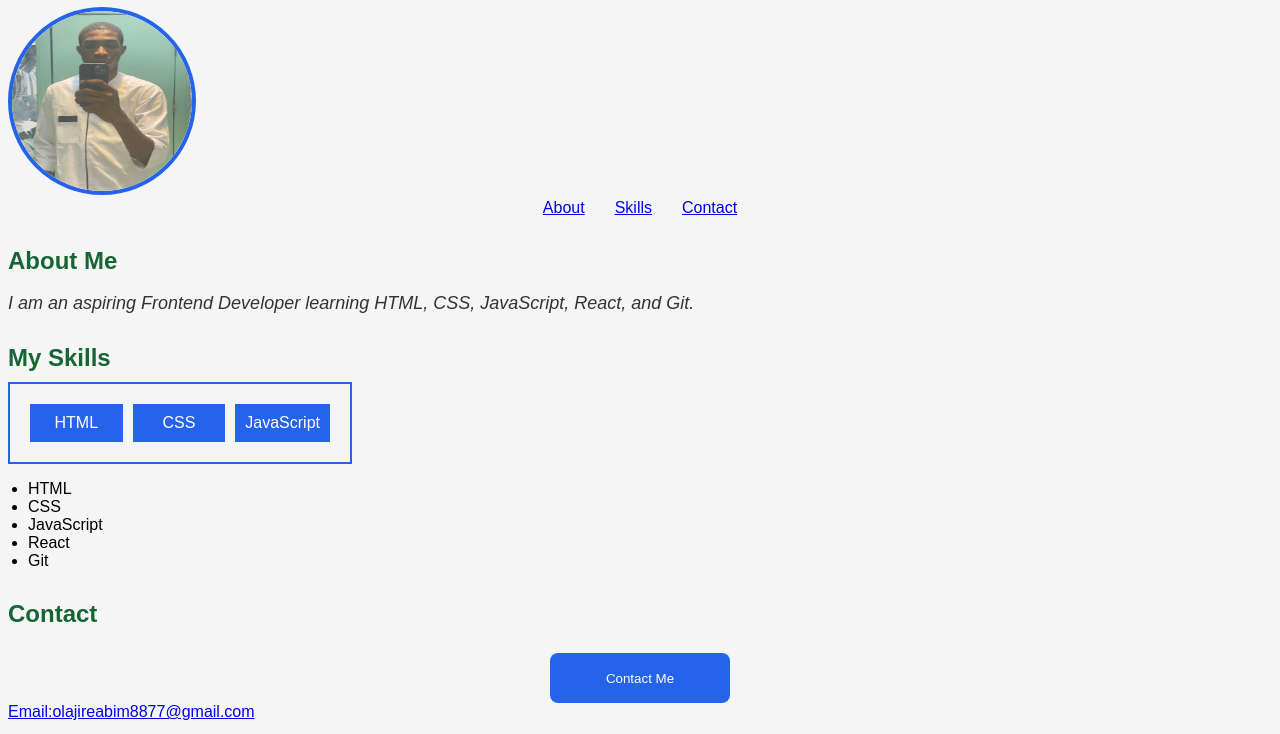
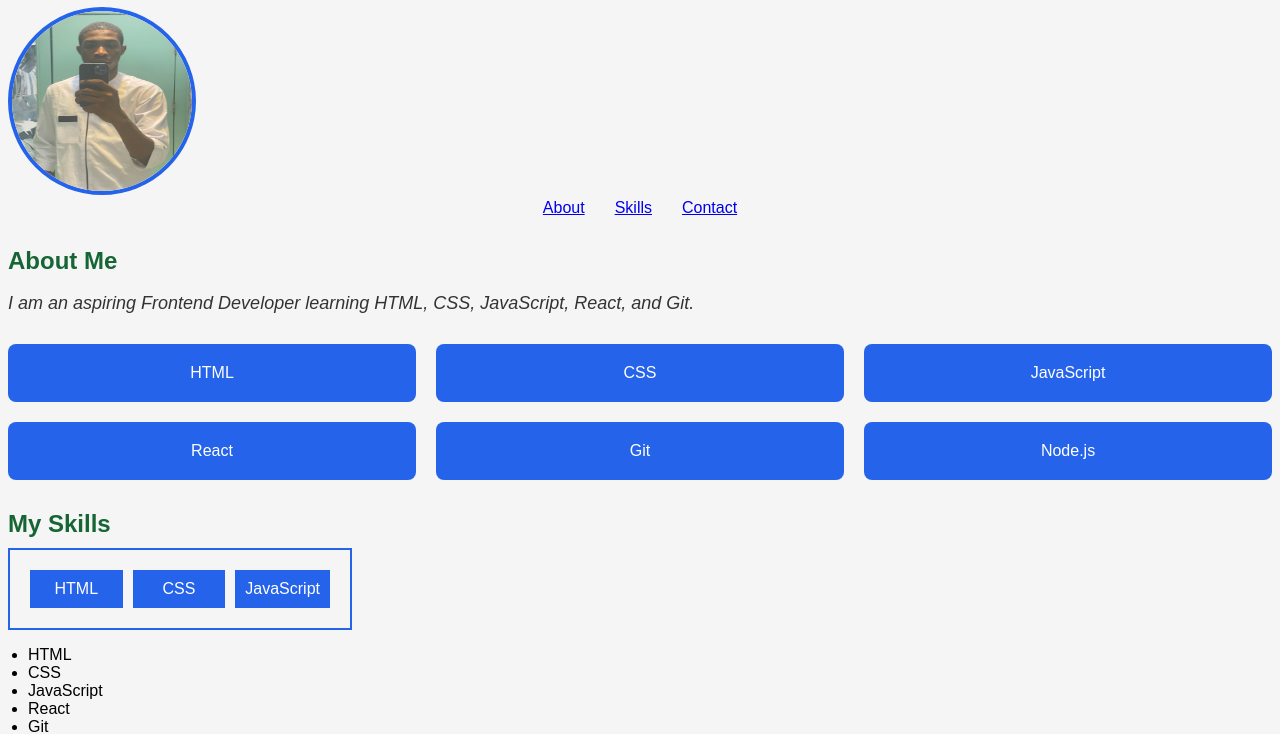
Before and after one commit to Abim8877/git-portfolio, a plain HTML site: page index.html in a window 1280 px wide. Shown: the part 97-831 px from the top of the page. Drawn offline with Linux system fonts and the light colour scheme.

Commit message:
end of style

```diff
--- a/index.html
+++ b/index.html
@@ -23,6 +23,14 @@
         I am an aspiring Frontend Developer learning HTML, CSS, JavaScript, React, and Git.
     </p>
     </section>
+    <div class="grid-container">
+    <div class="card">HTML</div>
+    <div class="card">CSS</div>
+    <div class="card">JavaScript</div>
+    <div class="card">React</div>
+    <div class="card">Git</div>
+    <div class="card">Node.js</div>
+</div>
     <section id="skills">
     <h2>My Skills</h2>
     <div class="demo-box">
--- a/style.css
+++ b/style.css
@@ -97,6 +97,19 @@ nav {
     width: 100px;
     text-align: center;
 }
+.grid-container {
+    display: grid;
+    grid-template-columns: repeat(3, 1fr);
+    gap: 20px;
+}
+
+.card {
+    background-color: #2563eb;
+    color: white;
+    padding: 20px;
+    text-align: center;
+    border-radius: 8px;
+}
 @media (max-width: 768px) {
     nav {
         flex-direction: column;
@@ -111,4 +124,7 @@ nav {
         width: 140px;
         height: 140px;
     }
+    .grid-container {
+    grid-template-columns: 1fr;
 }
+}
```
